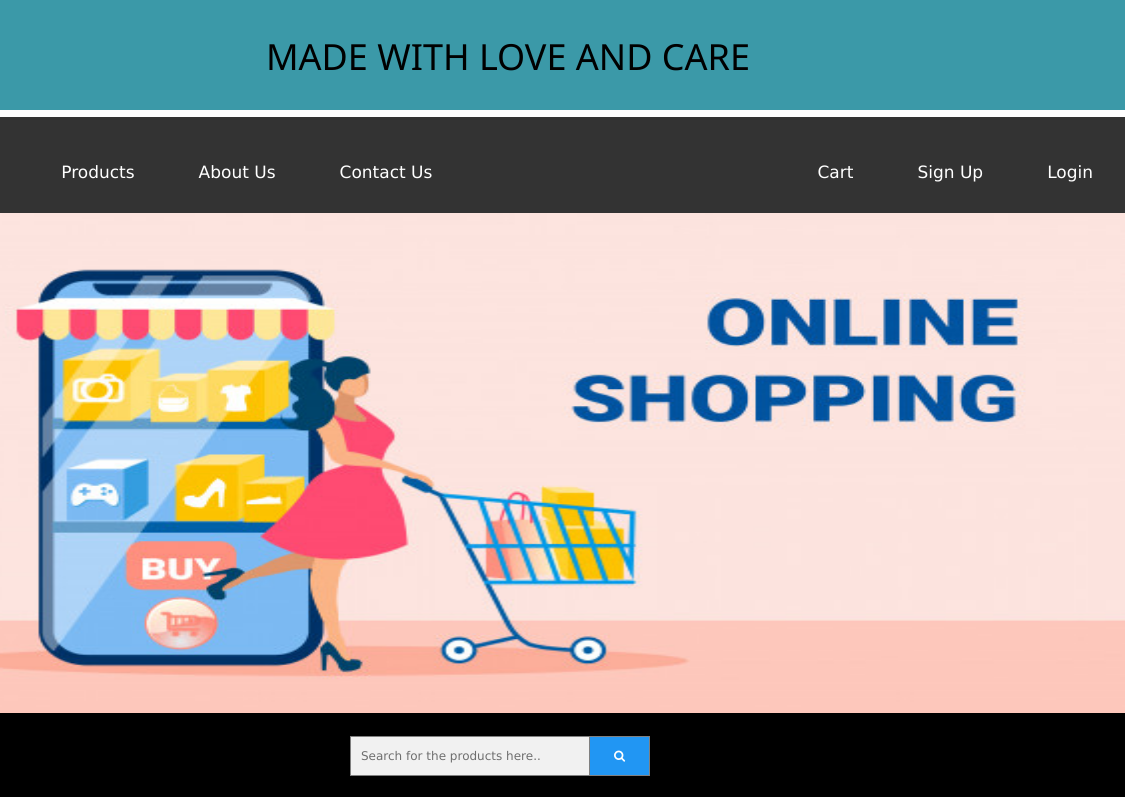
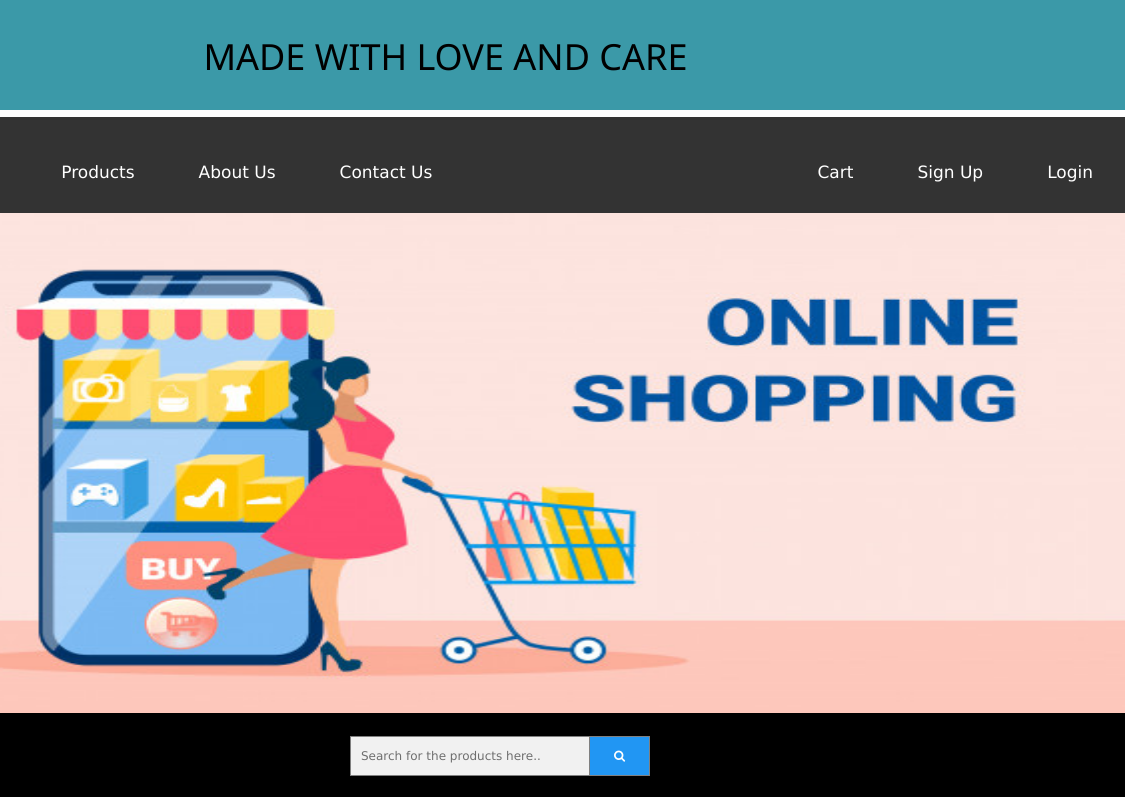
Before and after one commit to Aishwarya0206/my_cap_css, a plain HTML site: page index.html in a window 1280 px wide. Shown: the top 797 px of the page, 140-1280 px from the left. Drawn offline with nearby package versions, Linux system fonts and the light colour scheme.

Commit message:
font weight & alignment

```diff
--- a/index.css
+++ b/index.css
@@ -12,7 +12,7 @@ body{
 
 .logo
 {
-	display: inline;
+    display: inline;
     float: left;
     margin-left: 5px;
     margin-top: 10px;
@@ -20,12 +20,13 @@ body{
 
 .heading
 {
-	white-space: nowrap;
+    white-space: nowrap;
     display: inline;
     float: right;
     margin-top: 20px;
-    margin-right: 30%;
+    margin-right: 35%;
     font-size: large;
+    font-weight: bold;
     text-decoration: none;
     color: black;
     font-family: "Lucida Console", "Courier New", monospace;
```
